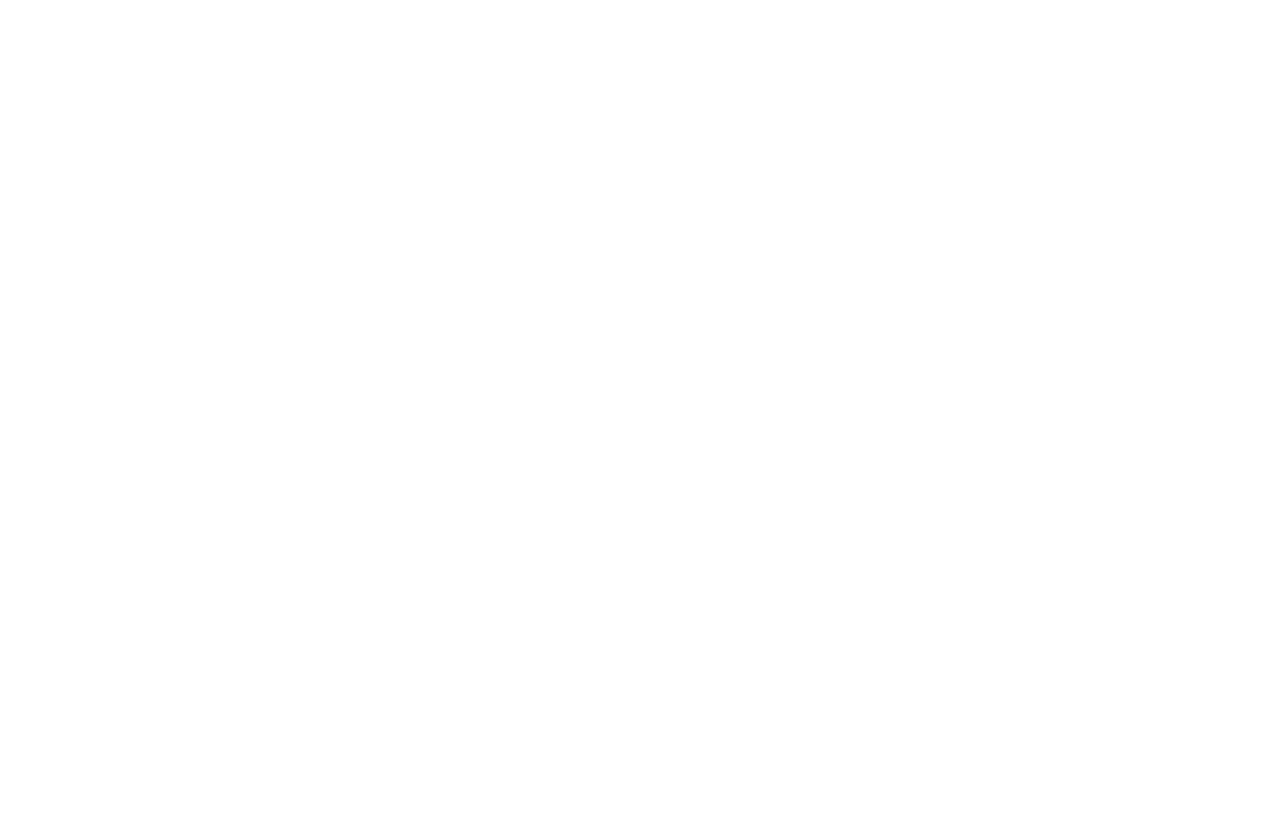
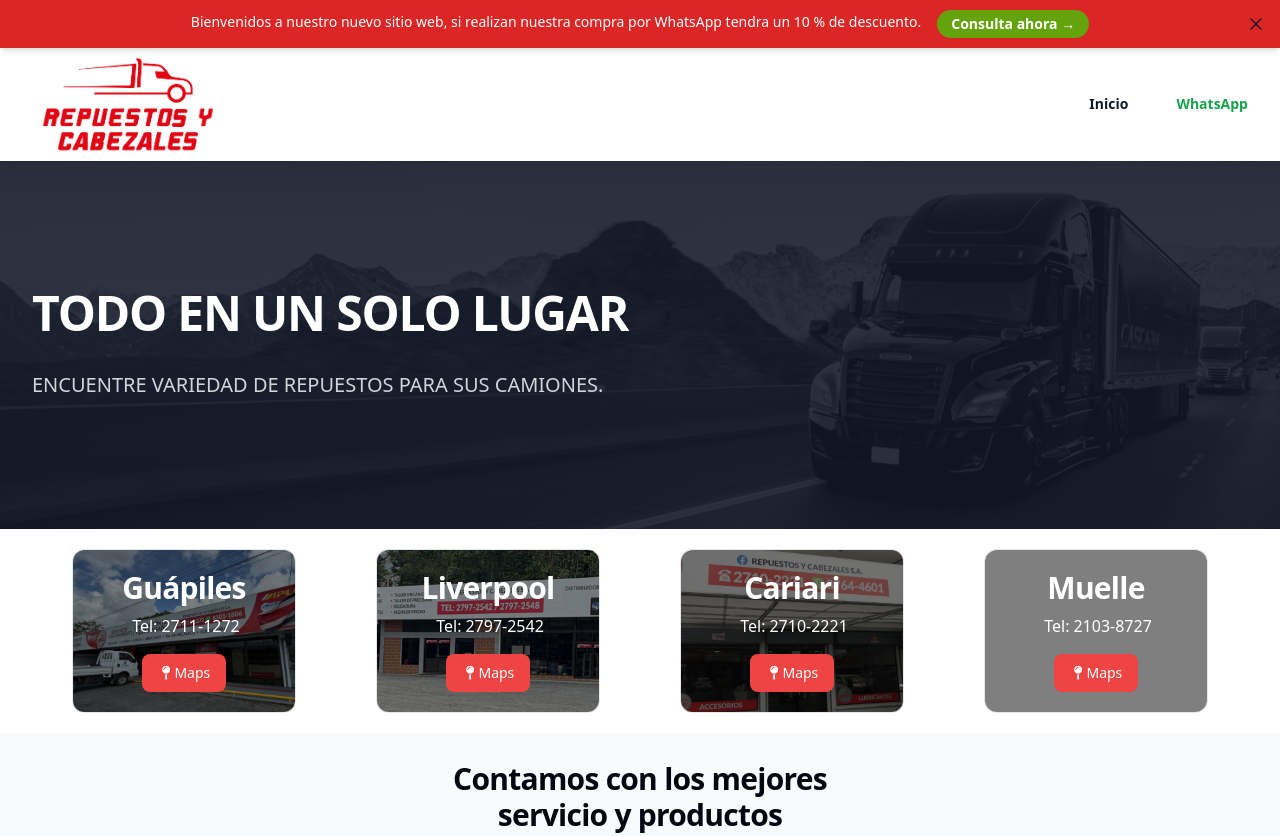
Before and after one commit to ReinerMS/repuestos_y_cabezales, a plain HTML site: page index.html in a window 1280 px wide. Shown: the top 836 px of the page. Before the commit the page ends 800 px from the top, so only its background shows below. Drawn offline with Linux system fonts and the light colour scheme; the site is published under a folder, as on GitHub Pages, so addresses that start at the root find nothing.

Commit message:
Update index.html

```diff
--- a/index.html
+++ b/index.html
@@ -7,8 +7,8 @@
     <!-- https://fontawesome.com/search?q=facebook&o=r -->
     <meta name="viewport" content="width=device-width, initial-scale=1.0" />
     <title>Repuestos y cabezales</title>
-    <script type="module" crossorigin src="/assets/index-DnxV2ct7.js"></script>
-    <link rel="stylesheet" crossorigin href="/assets/index-BQGqrNtu.css">
+    <script type="module" crossorigin src="./assets/index-DnxV2ct7.js"></script>
+    <link rel="stylesheet" crossorigin href="./assets/index-BQGqrNtu.css">
   </head>
   <body>
     <div id="root"></div>
```
